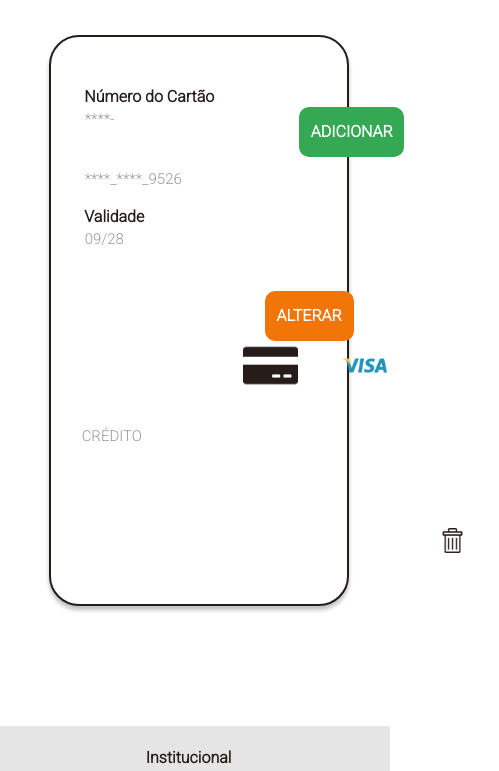
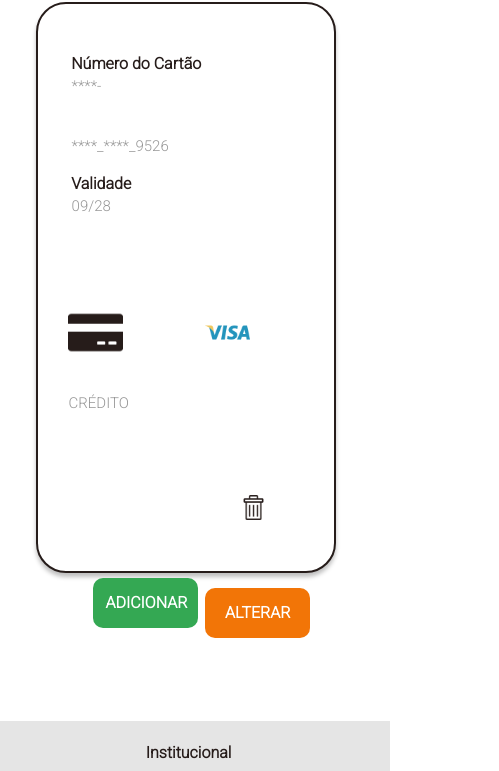
Before and after one commit to WilliamOldTree/projeto-rd, a React (Create React App) app in the folder base-pi-react/: page /area_cliente_cartoes in a window 390 px wide. Shown: the part 443-1214 px from the top of the page, 499 px wide, since content can reach past the window. Built offline with nearby package versions, Linux system fonts and the light colour scheme.

Commit message:
atualizações parte 2 murillo 28/03

```diff
--- a/base-pi-react/src/components/modal_cartoes/Modal_Cartoes.css
+++ b/base-pi-react/src/components/modal_cartoes/Modal_Cartoes.css
@@ -1,3 +1,19 @@
+.ModalCartãoButton1{
+    background   : #F27507;
+    border-radius: 10px;
+    border       : none;
+    font-weight  : bold;
+    color        : #FFFFFF;
+    width        : 105px;
+    height       : 40px;
+   }
+
+   .ModalCartãoButton1:hover,
+   .ModalCartãoButton1:focus {
+    background-color: darkorange;
+    color           : #FFFFFF;
+}
+
 @media (max-width:320px) {
 
     .DivModal{
@@ -25,16 +41,7 @@
     }
 
 
-    .modal-footer button{
-        background-color:rgb(240, 126, 33);
-        border: none;
-        color:white;
-    }
 
-    .modal-footer button:hover{
-        background-color:rgb(240, 126, 33);
-        cursor: pointer;
-    }
 
 
     }
--- a/base-pi-react/src/components/modal_cartoes/Modal_Cartoes.js
+++ b/base-pi-react/src/components/modal_cartoes/Modal_Cartoes.js
@@ -61,10 +61,7 @@ return (
                         </form>
                         </Modal.Body>
                         <Modal.Footer>
-                        <Button variant="secondary" onClick={handleClose}>
-                            CANCELAR
-                        </Button>
-                        <Button variant="primary">CADASTRAR</Button>
+                        <Button variant="primary"    className='ModalCartãoButton1'>SALVAR</Button>
                         </Modal.Footer>
                     </Modal>
                 </div>
--- a/base-pi-react/src/pages/area_cliente_cartoes/area_cliente_cartoes.css
+++ b/base-pi-react/src/pages/area_cliente_cartoes/area_cliente_cartoes.css
@@ -2,6 +2,12 @@
     margin: 0;
     padding: 0;
     width: 100%;
+}
+.MenuAreaAlinhamento5{
+    margin-top: -5%;
+    position: relative;
+    top: 110px;
+
 }
 
 
@@ -43,43 +49,39 @@
 }
 .LixeiraAreaCartoes{
     position: relative;
-    top: 30px;
-    left: 20%;
+    top: -20px;
+    left: 90%;
 }
 
 .VisaAreaCartoes{
     position: relative;
-    top: -35px;
-    left: -36%;
+    top: -20px;
+    left: 30%;
 }
 
 .CartaoVisaAreaCartoes{
     position: relative;
-    top: -39px;
-    left: -40%;
+    top: -20px;
+    left: 22%;
 }
 
 #AreaCredito{
     margin-left: 5%;
     position: relative;
-    top: 48px;
+    top: 25px;
     text-align: left;
-    left: 350px;
+    left: 380px;
 }
 #container-Cartoes{
 
-width: 700px;
-height: 301px;
-align-items: center;
-margin-top: -10%;
-margin-left: 20%;
-background: #FFFFFF;
-border: 2px solid #261C1A;
-box-sizing: border-box;
-box-shadow: 0px 4px 4px rgba(0, 0, 0, 0.25);
-border-radius: 30px;
-position: relative;
-top: -160px;
+    border       : 2px solid #261C1A;
+    box-sizing   : border-box;
+    border-radius: 5px;
+    width        : 55%;
+    margin-bottom: 20px;
+    position: relative;
+    top: -260px;
+    left: 310px;
 }
 
 
@@ -121,8 +123,8 @@ top: -160px;
     margin-left: 48%;
     margin-top: -10%;
     position: relative;
-    top: 180px;
-    left: 250px;
+    top: -180px;
+    left: 260px;
     justify-content: center;
     background: #F27507;
     border-radius: 10px;
@@ -134,6 +136,9 @@ top: -160px;
     .editarCartoes:hover{
       background-color: darkorange;
         }
+        .editarCartoes:focus{
+            background-color: darkorange;
+              }
 
     .addCartoes{
         width: 105px;
@@ -141,8 +146,8 @@ top: -160px;
         margin-left: 48%;
         margin-top: -10%;
         position: relative;
-        top: -245px;
-        left: 245px;
+        top: -205px;
+        left: 125px;
         justify-content: center;
         background: #34A853;
         border-radius: 10px;
@@ -153,12 +158,15 @@ top: -160px;
         .addCartoes:hover{
             background-color: #34d175;
         }
+        .addCartoes:focus{
+            background-color: #34d175;
+        }
 
 
 
     @media (max-width:1024px){
 
-     .MenuAreaResponsivo{
+        .MenuAreaAlinhamento5{
          display: none;
      }
 
@@ -190,42 +198,39 @@ top: -160px;
         }
         .LixeiraAreaCartoes{
             position: relative;
-            top: 30px;
-            left: 5%;
+            top: -10px;
+            left: 85%;
         }
 
         .VisaAreaCartoes{
             position: relative;
-            top: -35px;
-            left: -40%;
+            top: -10px;
+            left: 16%;
         }
 
         .CartaoVisaAreaCartoes{
             position: relative;
-            top: -35px;
-            left: -50%;
+            top: -10px;
+            left: 4%;
         }
 
         #AreaCredito{
             margin-left: 10%;
             position: relative;
-            top: 48px;
+            top: 35px;
             text-align: left;
-            left: 250px;
+            left: 200px;
         }
         #container-Cartoes{
 
-        width: 60vw;
-        height: 301px;
-        margin-top: 35%;
-        background: #FFFFFF;
-        border: 2px solid #261C1A;
-        box-sizing: border-box;
-        box-shadow: 0px 4px 4px rgba(0, 0, 0, 0.25);
-        border-radius: 30px;
-
-        top: -120px;
-        margin-left: 2%;
+            border       : 2px solid #261C1A;
+            box-sizing   : border-box;
+            border-radius: 5px;
+            width        : 60%;
+            margin-top: 20%;
+            position: relative;
+            top: -80px;
+            left: 115px;
         }
 
 
@@ -248,12 +253,12 @@ top: -160px;
                display: flex;
                justify-content: space-around;
                margin-top:5%;
-               margin-left: 6%;
+               margin-left: -12%;
            }
            .Cartoes1{
             display: flex;
             justify-content: space-around;
-            margin-left: 5%;
+            margin-left: -12%;
 
         }
 
@@ -263,8 +268,8 @@ top: -160px;
             margin-left: 40%;
             margin-top: -10%;
             position: relative;
-            top: 210px;
-            left: 150px;
+            top: -40px;
+            left: 120px;
             justify-content: center;
             background: #F27507;
             border-radius: 10px;
@@ -283,8 +288,8 @@ top: -160px;
                 margin-left: 48%;
                 margin-top: -10%;
                 position: relative;
-                top: -235px;
-                left: 115px;
+                top: -65px;
+                left: -65px;
                 justify-content: center;
                 background: #34A853;
                 border-radius: 10px;
@@ -300,7 +305,7 @@ top: -160px;
 
 
     @media (max-width:667px){
-        .MenuAreaResponsivo{
+        .MenuAreaAlinhamento5{
             display: none;
         }
 
@@ -308,23 +313,23 @@ top: -160px;
         .VisaAreaCartoes{
             position: relative;
             top: 45px;
-            left: -80%;
+            left: -40%;
         }
 
         .CartaoVisaAreaCartoes{
             position: relative;
             top: 45px;
-            left: -95%;
+            left: -68%;
         }
 
         .addCartoes{
             width: 105px;
             height: 50px;
-            margin-left: -70%;
+            margin-left: 70%;
             margin-top: -150%;
             position: relative;
-            top: -110px;
-            left: -10px;
+            top: 150px;
+            left: -170px;
             justify-content: center;
             background: #34A853;
             border-radius: 10px;
@@ -347,7 +352,7 @@ top: -160px;
         .LixeiraAreaCartoes{
             position: relative;
             top:220px;
-            left: -20%;
+            left: -1%;
         }
 
 
@@ -378,19 +383,19 @@ top: -160px;
             box-sizing: border-box;
             box-shadow: 0px 4px 4px rgba(0, 0, 0, 0.25);
             border-radius: 30px;
-            margin-top: 80%;
-            margin-left: 10%;
+            margin-top: 60%;
+            margin-left: -25%;
             display: flex;
             align-items: center;
 
         }
 
         .editarCartoes{
-                    width: 100%;
+                    width: 105px;
                     height: 50px;
                     position: relative;
-                    top: 60%;
-                    left: -45%;
+                    top: -55px;
+                    left: 13%;
                     align-items: center;
                     background: #F27507;
                     border-radius: 10px;
--- a/base-pi-react/src/pages/area_cliente_cartoes/area_cliente_cartoes.js
+++ b/base-pi-react/src/pages/area_cliente_cartoes/area_cliente_cartoes.js
@@ -17,7 +17,7 @@ function AreaCartoes() {
 
                 <Title titleIcon={User} titleText="Meus Cartões" />
 
-                <div className='MenuAreaResponsivo'>
+                <div className='MenuAreaAlinhamento5'>
             <Menu />
             </div>
 
@@ -37,20 +37,15 @@ function AreaCartoes() {
 
                     <h2 className='DadosCartoes' id='AreaCredito'>CRÉDITO</h2>
 
-                    {/* <button className='editarCartoes' type='submit'>
-                        ALTERAR
-                    </button> */}
-                    {/* <button className='addCartoes' type='submit'>
-                        ADICIONAR
-                    </button> */}
-                    <Modal_Cartoes textoBotao='ALTERAR' className='editarCartoes'/>
-                    <Modal_Cartoes textoBotao='ADICIONAR' className='addCartoes'/>
+
 
                     <img width="25" className='LixeiraAreaCartoes' src={Lixeira} />
                     <img width="55" className='CartaoVisaAreaCartoes' src={Cartao} />
                     <img width="45" className='VisaAreaCartoes' src={Visa} />
 
                 </div>
+                <Modal_Cartoes textoBotao='ALTERAR' className='editarCartoes'/>
+                    <Modal_Cartoes textoBotao='ADICIONAR' className='addCartoes'/>
             </div>
 
             <Footer />
```
